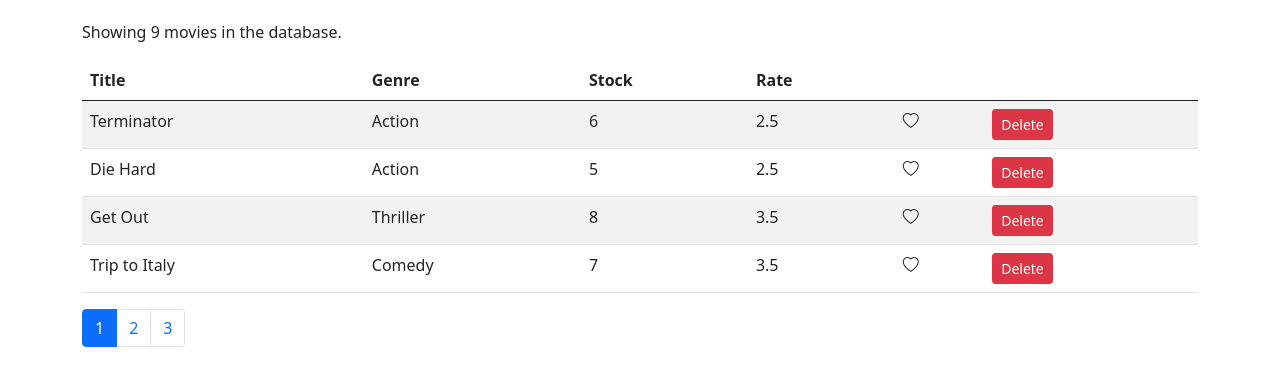
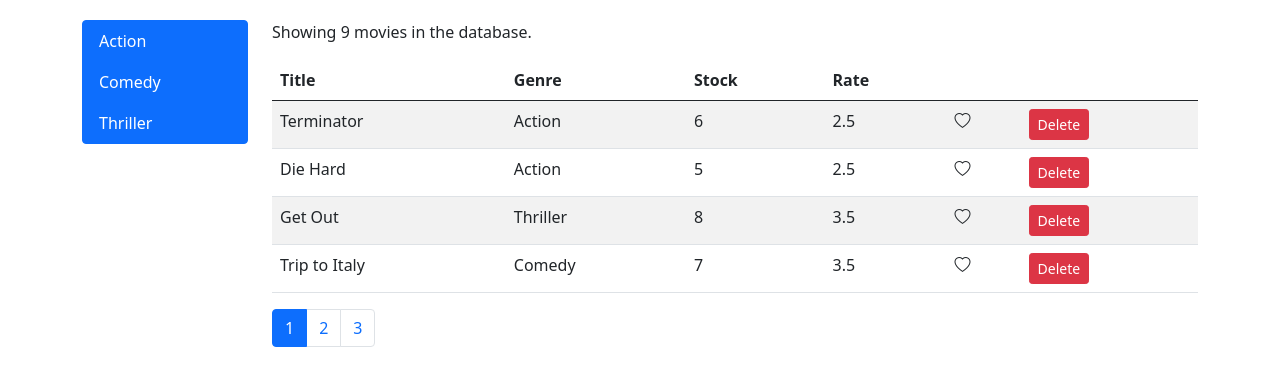
Before and after one commit to jstnhwang/vidly, a React (Create React App) app: page / in a window 1280 px wide. Shown: the top 386 px of the page. Built offline with nearby package versions, Linux system fonts and the light colour scheme.

Commit message:
Import ListGroup component and pass genres state

```diff
--- a/src/components/movies.jsx
+++ b/src/components/movies.jsx
@@ -4,17 +4,20 @@ import Like from "./common/like";
 import Pagination from "./common/pagination";
 
 import { getMovies } from "../services/fakeMovieService";
+import { getGenres } from "../services/fakeGenreService";
 import { paginate } from "../utils/paginate";
+import ListGroup from "./common/listGroup";
 
 class Movies extends Component {
   state = {
     movies: [],
+    genres: [],
     currentPage: 1,
     pageSize: 4
   };
 
   componentDidMount = () => {
-    this.setState({ movies: getMovies() });
+    this.setState({ movies: getMovies(), genres: getGenres() });
   };
 
   handleDelete = id => {
@@ -36,13 +39,17 @@ class Movies extends Component {
   render() {
     const { length: count } = this.state.movies;
     const { movies: allMovies, currentPage, pageSize } = this.state;
+    const { genres } = this.state;
 
     if (count === 0) return <p>There are no movies in the database.</p>;
 
     const movies = paginate(allMovies, currentPage, pageSize);
 
     return (
-      <>
+      <div className="row">
+        <div className="col-2">
+          <ListGroup items={genres} />
+        </div>
         <div className="col">
           <p>Showing {count} movies in the database.</p>
           <table className="table table-striped">
@@ -86,7 +93,7 @@ class Movies extends Component {
             onPageChange={this.handlePageChange}
           />
         </div>
-      </>
+      </div>
     );
   }
 }
```
